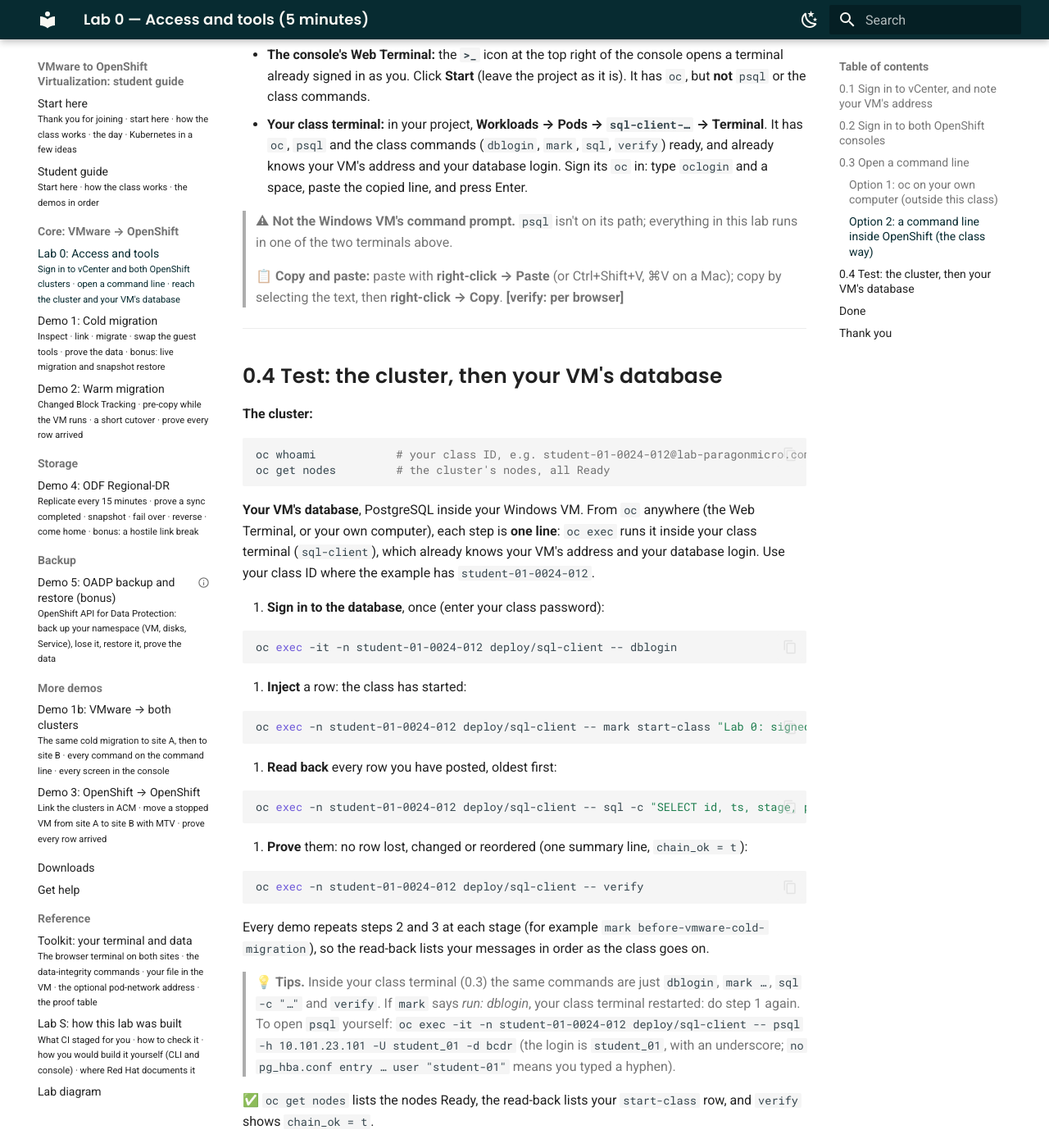
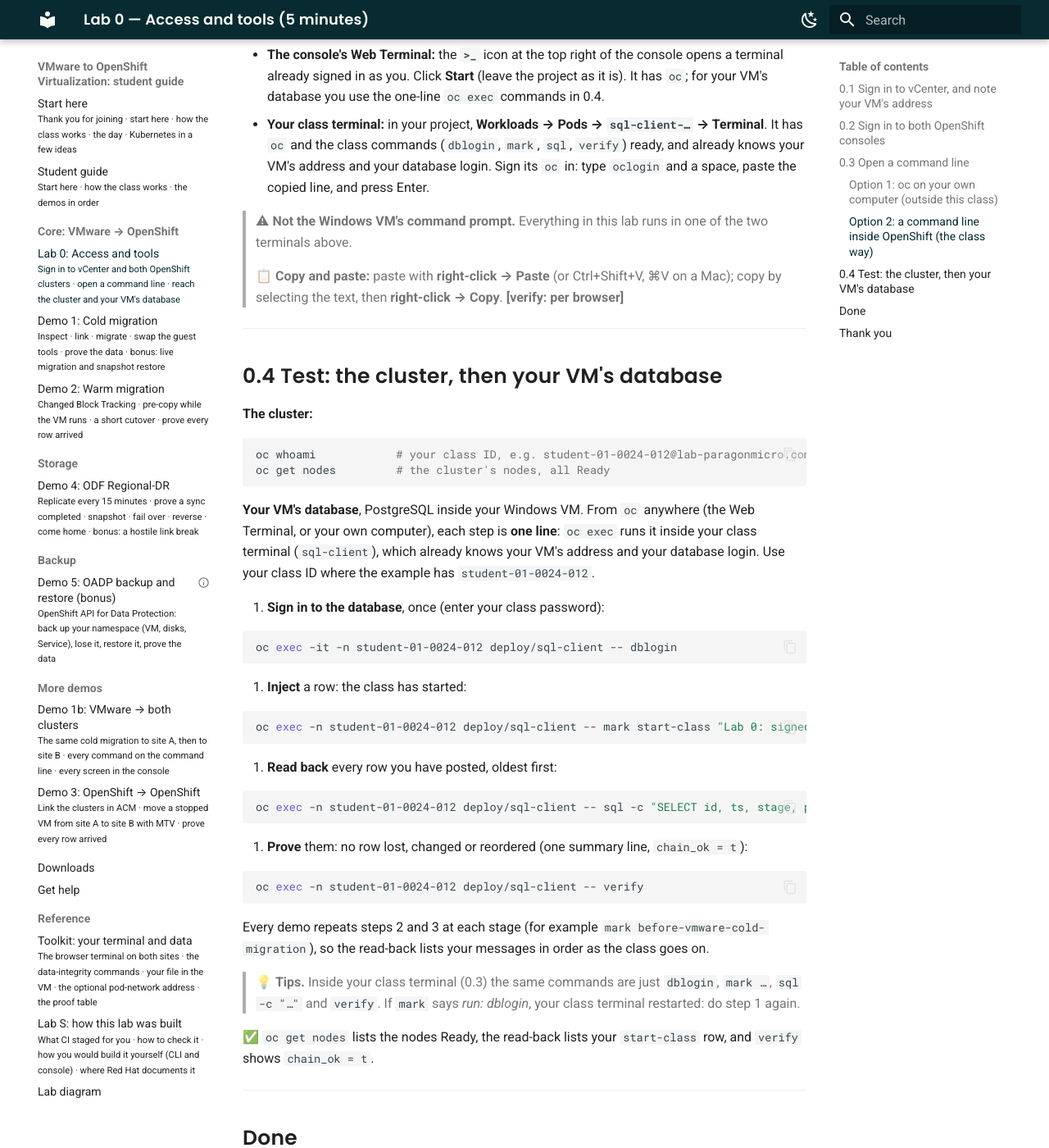
Before and after one commit to paragonmicro-lab/demo-0024-public, an MkDocs documentation site: the page built from docs/demos/00-access-and-tools.md, in a window 1280 px wide and 1400 px high, scrolled down 2504 px. Shown: the whole window at 82% size. Built offline with MkDocs 1.6.1 and Material for MkDocs 9.7.7, drawn with Linux system fonts in a browser that asks for light colours.

Commit message:
class @ demo-openshift-ove 94f05b6a8a8a

```diff
--- a/docs/demos/00-access-and-tools.md
+++ b/docs/demos/00-access-and-tools.md
@@ -78,13 +78,12 @@
 Nothing to install. Use one of:
 
 - **The console's Web Terminal:** the **`>_`** icon at the top right of the console opens a terminal already signed
-  in as you. Click **Start** (leave the project as it is). It has `oc`, but **not** `psql` or the class commands.
-- **Your class terminal:** in your project, **Workloads → Pods → `sql-client-…` → Terminal**. It has `oc`, `psql`
-  and the class commands (`dblogin`, `mark`, `sql`, `verify`) ready, and already knows your VM's address and your
-  database login. Sign its `oc` in: type `oclogin` and a space, paste the copied line, and press Enter.
+  in as you. Click **Start** (leave the project as it is). It has `oc`; for your VM's database you use the one-line `oc exec` commands in 0.4.
+- **Your class terminal:** in your project, **Workloads → Pods → `sql-client-…` → Terminal**. It has `oc` and the
+  class commands (`dblogin`, `mark`, `sql`, `verify`) ready, and already knows your VM's address and your database
+  login. Sign its `oc` in: type `oclogin` and a space, paste the copied line, and press Enter.
 
-> ⚠ **Not the Windows VM's command prompt.** `psql` isn't on its path; everything in this lab runs in one of the two
-> terminals above.
+> ⚠ **Not the Windows VM's command prompt.** Everything in this lab runs in one of the two terminals above.
 
 > 📋 **Copy and paste:** paste with **right-click → Paste** (or Ctrl+Shift+V, ⌘V on a Mac); copy by selecting the text,
 > then **right-click → Copy**. **[verify: per browser]**
@@ -132,9 +131,7 @@
 lists your messages in order as the class goes on.
 
 > 💡 **Tips.** Inside your class terminal (0.3) the same commands are just `dblogin`, `mark …`, `sql -c "…"` and `verify`.
-> If `mark` says *run: dblogin*, your class terminal restarted: do step 1 again. To open `psql` yourself:
-> `oc exec -it -n student-01-0024-012 deploy/sql-client -- psql -h 10.101.23.101 -U student_01 -d bcdr` (the login is
-> `student_01`, with an underscore; `no pg_hba.conf entry … user "student-01"` means you typed a hyphen).
+> If `mark` says *run: dblogin*, your class terminal restarted: do step 1 again.
 
 ✅ `oc get nodes` lists the nodes Ready, the read-back lists your `start-class` row, and `verify` shows `chain_ok = t`.
 
```
